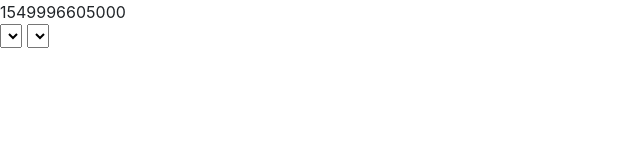
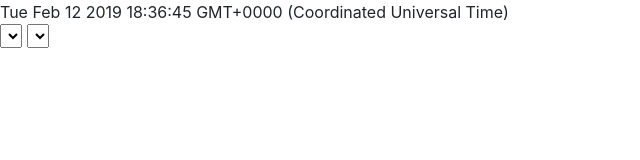
Before and after one commit to khangluong/khangluong.github.io, a plain HTML site: page saigon-view/index.html in a window 1280 px wide. Shown: the whole page, without its empty margins (0-640 px from the left). Drawn offline with nearby package versions, Linux system fonts and the light colour scheme; no server answers.

Commit message:
Update index.html

```diff
--- a/saigon-view/index.html
+++ b/saigon-view/index.html
@@ -14,9 +14,9 @@ app.controller('Ctrl', function($scope, $http, $interval) {
   $scope.data = [];
   $scope.dist = [];
   $scope.liveUrl = "";
-  $scope.now = Date.now();
+  $scope.now = Date();
     $interval(function(){
-      $scope.now = Date.now();
+      $scope.now = Date();
     },1000);
   // hot reload
     $interval(function(){
```
